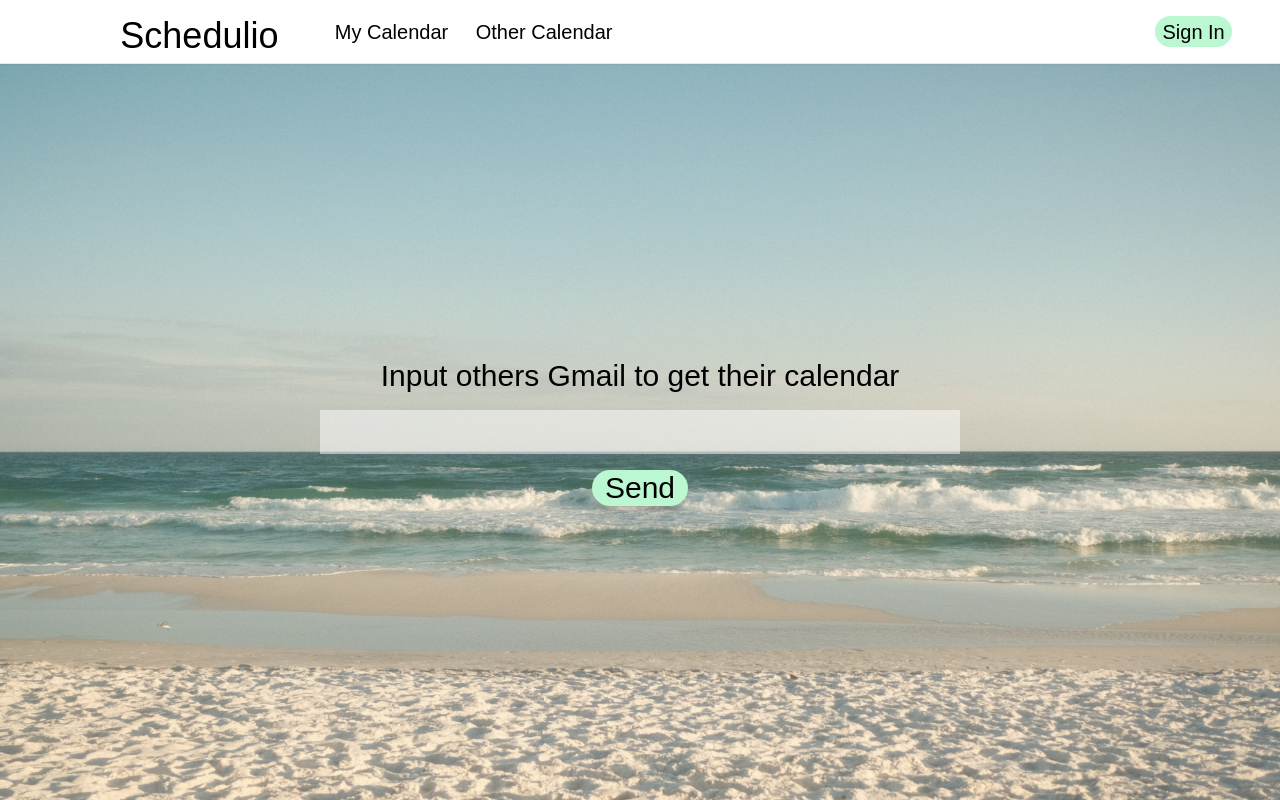
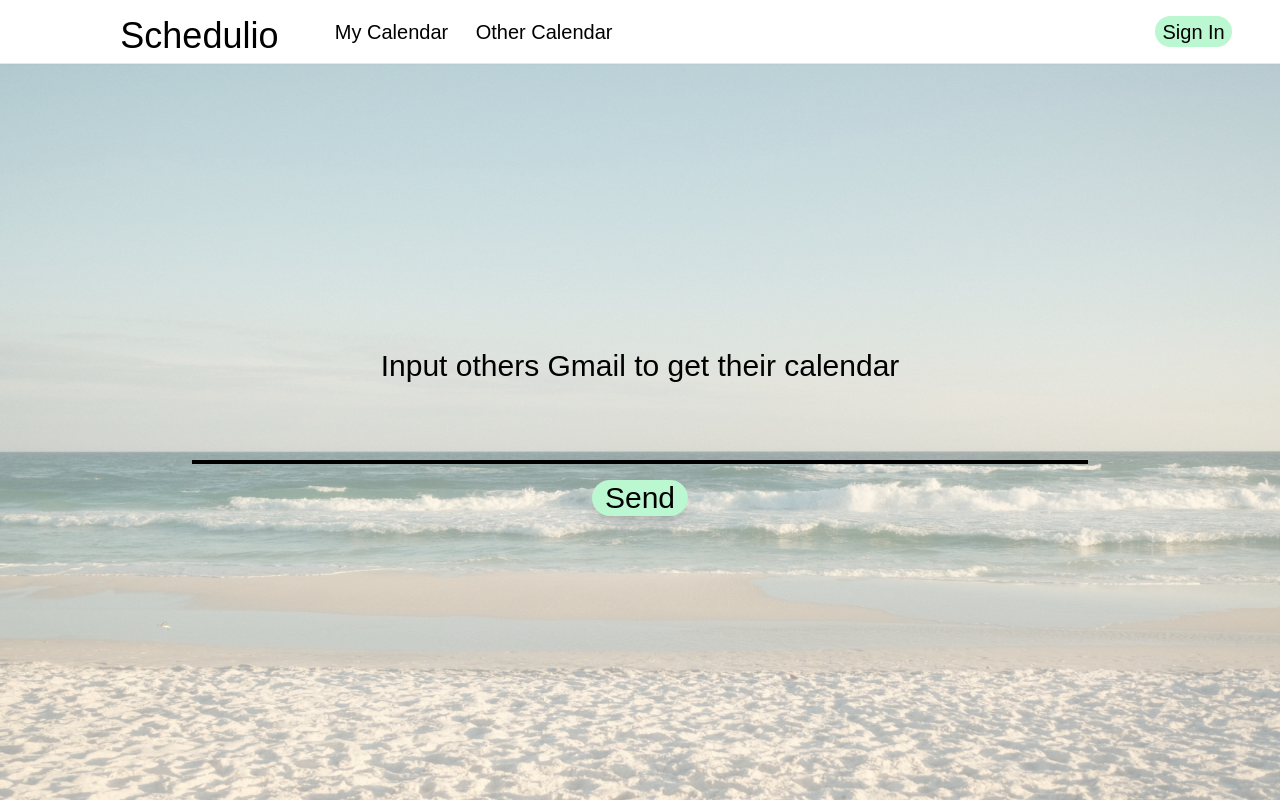
Before and after one commit to jason01180118/Schedulio-frontend, a React (Create React App) app: page /link in a window 1280 px wide. Built offline with nearby package versions, Linux system fonts and the light colour scheme.

Commit message:
link page css

```diff
--- a/src/page/LinkPage.tsx
+++ b/src/page/LinkPage.tsx
@@ -16,10 +16,10 @@ function LinkPage (): JSX.Element {
   }
   return (
 
-    <form className='absolute w-full h-[92%] flex flex-col justify-center items-center' onSubmit={testMail}>
+    <form className='absolute w-full h-[92%] flex flex-col justify-center items-center bg-white bg-opacity-40 ' onSubmit={testMail}>
       <p className='my-2 text-3xl font-Alata'>Input others Gmail to get their calendar</p>
-      <input className='font-Alata my-2 w-[50%] h-[6%] rounded-1xl bg-white bg-opacity-50' value={value} onInput={handleInput}/>
-      {/* <span className="w-[70%] h-1 bg-gray-400"></span> */}
+      <input className='font-Alata my-2 w-[50%] h-[6%] rounded-1xl bg-white bg-opacity-0 icon-center' value={value} onInput={handleInput}/>
+      <span className="my-2 w-[70%] h-1 bg-black"></span>
       <input type='submit' className='w-24 my-2 text-3xl font-Alata cursor-pointer bg-green-200 rounded-3xl shadow-lg' value="Send"></input>
     </form>
   )
```
